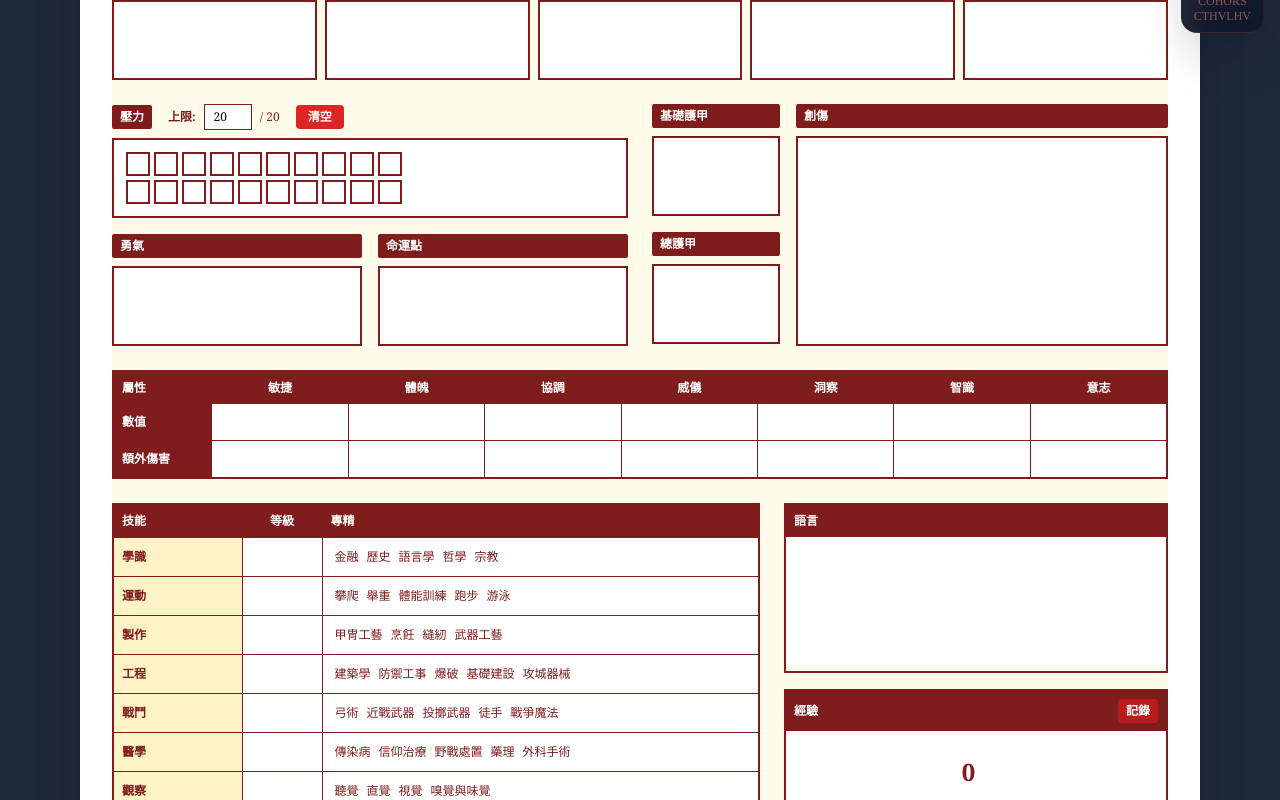
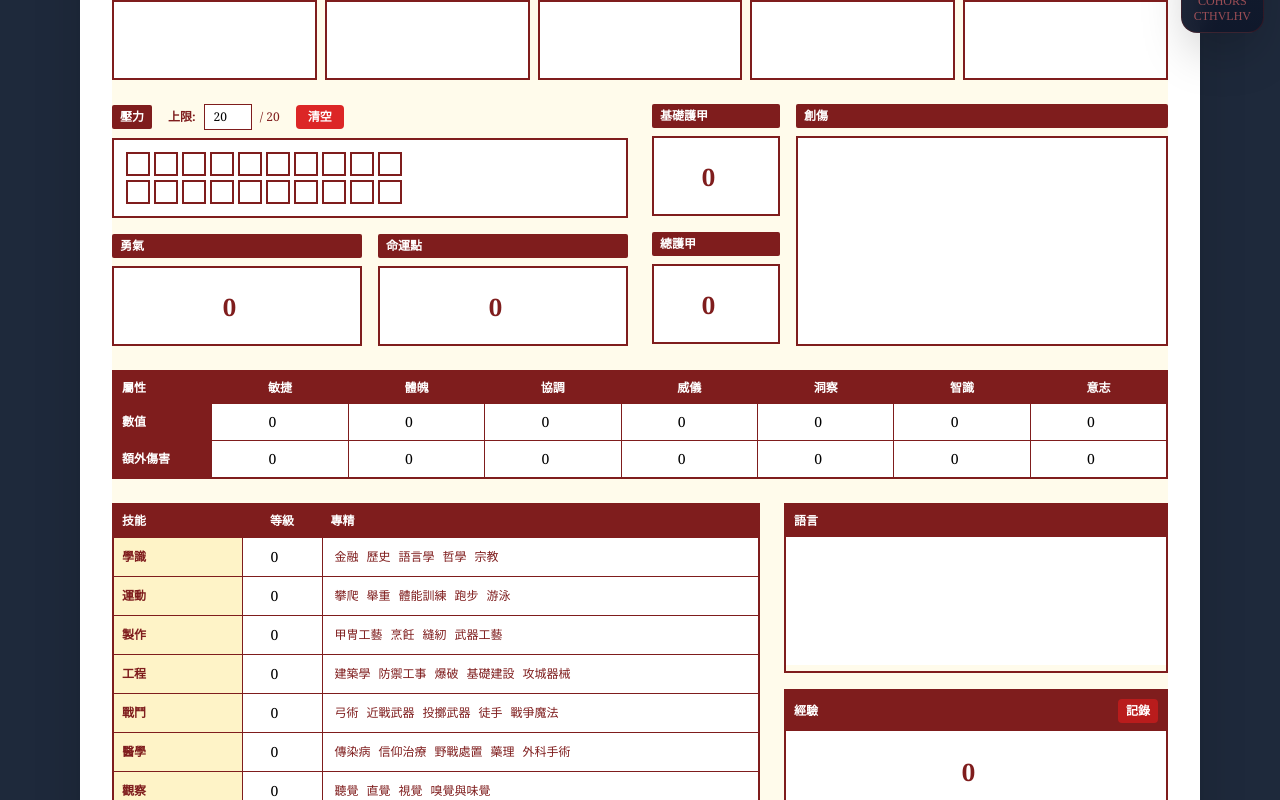
Before and after one commit to SassTTRPGtools/2d20tools, a Nuxt app: page /character in a window 1280 px wide. Shown: the part 560-1360 px from the top of the page. Built offline with nearby package versions, Linux system fonts and the light colour scheme; a web font is replaced by a local one.

Commit message:
基本資料

```diff
--- a/app/components/CohorsCthvlhvSheet.vue
+++ b/app/components/CohorsCthvlhvSheet.vue
@@ -98,6 +98,7 @@
           class="flex flex-col"
         >
           <textarea
+            v-model="personalTruths[n - 1]"
             class="w-full border-2 border-red-900 p-2 h-20 bg-white font-serif resize-none text-sm"
           ></textarea>
         </div>
@@ -108,6 +109,7 @@
           class="flex flex-col"
         >
           <textarea
+            v-model="personalTruths[n + 4]"
             class="w-full border-2 border-red-900 p-2 h-20 bg-white font-serif resize-none text-sm"
           ></textarea>
         </div>
@@ -176,6 +178,7 @@
             <div class="border-2 border-red-900 bg-white h-20 flex items-center justify-center">
               <input
                 type="number"
+                v-model.number="courage"
                 class="w-full h-full text-center border-0 bg-transparent font-serif text-2xl font-bold text-red-900"
                 min="0"
                 max="99"
@@ -189,6 +192,7 @@
             <div class="border-2 border-red-900 bg-white h-20 flex items-center justify-center">
               <input
                 type="number"
+                v-model.number="fate"
                 class="w-full h-full text-center border-0 bg-transparent font-serif text-2xl font-bold text-red-900"
                 min="0"
                 max="99"
@@ -209,6 +213,7 @@
             <div class="border-2 border-red-900 bg-white h-20 flex items-center justify-center">
               <input
                 type="number"
+                v-model.number="baseArmor"
                 class="w-full h-full text-center border-0 bg-transparent font-serif text-2xl font-bold text-red-900"
                 min="0"
                 max="99"
@@ -223,6 +228,7 @@
             <div class="border-2 border-red-900 bg-white h-20 flex items-center justify-center">
               <input
                 type="number"
+                v-model.number="totalArmor"
                 class="w-full h-full text-center border-0 bg-transparent font-serif text-2xl font-bold text-red-900"
                 min="0"
                 max="99"
@@ -238,6 +244,7 @@
           </label>
           <div class="border-2 border-red-900 bg-white flex-1" style="min-height: 168px;">
             <textarea
+              v-model="injuries"
               class="w-full h-full p-2 border-0 bg-transparent font-serif text-sm resize-none"
               style="min-height: 164px;"
             ></textarea>
@@ -276,6 +283,7 @@
               >
                 <input
                   type="number"
+                  v-model.number="sheetData.attributes[attribute.code]"
                   class="w-full p-2 text-center border-0 bg-transparent font-serif text-sm"
                   min="0" max="99"
                 >
@@ -292,6 +300,7 @@
               >
                 <input
                   type="number"
+                  v-model.number="sheetData.attributeBonuses[attribute.code]"
                   class="w-full p-2 text-center border-0 bg-transparent font-serif text-sm"
                   min="0" max="99"
                 >
@@ -348,6 +357,7 @@
                 <td class="border-l border-red-900 bg-white text-center">
                   <input
                     type="number"
+                    v-model.number="sheetData.skills[skill.code]"
                     class="w-full p-2 text-center border-0 bg-transparent font-serif text-sm"
                     min="0" max="99"
                   >
@@ -415,6 +425,7 @@
             語言
           </div>
           <textarea
+            v-model="languages"
             class="w-full p-2 bg-white font-serif resize-none h-32 border-0"
           ></textarea>
         </div>
@@ -561,23 +572,42 @@
 <script setup>
 import { ref, computed, watch, onMounted } from 'vue'
 
-// 基本資訊變數
-const characterName = ref('')
-const culture = ref('')
-const rank = ref('')
-const wealth = ref('')
-const archetype = ref('')
-const background = ref('')
-const talent = ref('')
+// CohorsCthvlhvSheet 專用數據 - 基本資訊
+const sheetData = ref({
+  // 基本資訊
+  characterName: '',
+  culture: '',
+  rank: '',
+  wealth: '',
+  archetype: '',
+  background: '',
+  talent: '',
 
-// 屬性變數
-const might = ref(0)
-const agility = ref(0)
-const reason = ref(0)
-const personality = ref(0)
+  // 個人真理與傷疤 (10個欄位)
+  personalTruths: Array(10).fill(''),
 
-// 技能變數
-const skills = ref({
+    // 屬性數值 (7個屬性)
+    attributes: {
+      AGI: 0,  // 敏捷
+      BRA: 0,  // 體魄
+      COO: 0,  // 協調
+      GRA: 0,  // 威儀
+      INS: 0,  // 洞察
+      REA: 0,  // 智識
+      WIL: 0   // 意志
+    },
+
+    // 屬性額外傷害
+    attributeBonuses: {
+      AGI: 0,
+      BRA: 0,
+      COO: 0,
+      GRA: 0,
+      INS: 0,
+      REA: 0,
+      WIL: 0
+    },  // 技能等級
+  skills: {
     ACADEMIA: 0,
     ATHLETICS: 0,
     CRAFTING: 0,
@@ -590,12 +620,120 @@ const skills = ref({
     STEALTH: 0,
     SURVIVAL: 0,
     TACTICS: 0
+  },
+
+  // 壓力相關
+  maxStressBoxes: 20,
+  stressBoxes: Array(2).fill().map(() => Array(10).fill(false)),
+
+  // 勇氣與命運點
+  courage: 0,
+  fate: 0,
+
+  // 護甲
+  baseArmor: 0,
+  totalArmor: 0,
+  injuries: '',
+
+  // 語言與經驗
+  languages: '',
+  currentExperience: 0,
+  totalExperience: 0,
+  experienceRecords: [],
+
+  // 技能專精選擇
+  selectedFocuses: {}
 })
 
-// 其他變數
-const notes = ref('')
-const sanity = ref(10)
-const totalExperience = ref(0)
+// 為了向後兼容，創建引用到 sheetData 的別名
+const characterName = computed({
+  get: () => sheetData.value.characterName,
+  set: (value) => sheetData.value.characterName = value
+})
+const culture = computed({
+  get: () => sheetData.value.culture,
+  set: (value) => sheetData.value.culture = value
+})
+const rank = computed({
+  get: () => sheetData.value.rank,
+  set: (value) => sheetData.value.rank = value
+})
+const wealth = computed({
+  get: () => sheetData.value.wealth,
+  set: (value) => sheetData.value.wealth = value
+})
+const archetype = computed({
+  get: () => sheetData.value.archetype,
+  set: (value) => sheetData.value.archetype = value
+})
+const background = computed({
+  get: () => sheetData.value.background,
+  set: (value) => sheetData.value.background = value
+})
+const talent = computed({
+  get: () => sheetData.value.talent,
+  set: (value) => sheetData.value.talent = value
+})
+
+// 壓力相關的別名
+const maxStressBoxes = computed({
+  get: () => sheetData.value.maxStressBoxes,
+  set: (value) => sheetData.value.maxStressBoxes = value
+})
+const stressBoxes = computed({
+  get: () => sheetData.value.stressBoxes,
+  set: (value) => sheetData.value.stressBoxes = value
+})
+
+// 經驗相關的別名
+const currentExperience = computed({
+  get: () => sheetData.value.currentExperience,
+  set: (value) => sheetData.value.currentExperience = value
+})
+const totalExperience = computed({
+  get: () => sheetData.value.totalExperience,
+  set: (value) => sheetData.value.totalExperience = value
+})
+const experienceRecords = computed({
+  get: () => sheetData.value.experienceRecords,
+  set: (value) => sheetData.value.experienceRecords = value
+})
+
+// 個人真理與傷疤的別名
+const personalTruths = computed({
+  get: () => sheetData.value.personalTruths,
+  set: (value) => sheetData.value.personalTruths = value
+})
+
+// 勇氣與命運點的別名
+const courage = computed({
+  get: () => sheetData.value.courage,
+  set: (value) => sheetData.value.courage = value
+})
+const fate = computed({
+  get: () => sheetData.value.fate,
+  set: (value) => sheetData.value.fate = value
+})
+
+// 護甲相關的別名
+const baseArmor = computed({
+  get: () => sheetData.value.baseArmor,
+  set: (value) => sheetData.value.baseArmor = value
+})
+const totalArmor = computed({
+  get: () => sheetData.value.totalArmor,
+  set: (value) => sheetData.value.totalArmor = value
+})
+const injuries = computed({
+  get: () => sheetData.value.injuries,
+  set: (value) => sheetData.value.injuries = value
+})
+
+// 語言的別名
+const languages = computed({
+  get: () => sheetData.value.languages,
+  set: (value) => sheetData.value.languages = value
+})
 
 const skillsData = ref([
   {
@@ -747,6 +885,20 @@ const skillsData = ref([
   }
 ])
 
+// UI 狀態變數
+const isHovering = ref(false)
+const hoverIndex = ref(-1)
+
+const tooltip = ref({
+  show: false,
+  attribute: null,
+  x: 0,
+  y: 0,
+  arrowClass: '',
+  arrowStyle: {}
+})
+
+// 屬性資料定義
 const attributes = ref([
   {
     code: 'AGI',
@@ -792,20 +944,6 @@ const attributes = ref([
   }
 ])
 
-const stressBoxes = ref(Array(2).fill().map(() => Array(10).fill(false)))
-const maxStressBoxes = ref(20) // 最大可用壓力格數量
-const isHovering = ref(false)
-const hoverIndex = ref(-1)
-
-const tooltip = ref({
-  show: false,
-  attribute: null,
-  x: 0,
-  y: 0,
-  arrowClass: '',
-  arrowStyle: {}
-})
-
 // 壓力格樣式函數
 const getStressBoxClasses = (row, col) => {
   const boxIndex = (row - 1) * 10 + (col - 1)
@@ -841,12 +979,14 @@ const focusTooltip = ref({
   arrowStyle: {}
 })
 
-const selectedFocuses = ref({})
+// 技能專精選擇的別名
+const selectedFocuses = computed({
+  get: () => sheetData.value.selectedFocuses,
+  set: (value) => sheetData.value.selectedFocuses = value
+})
 
-// 經驗點相關狀態
-const currentExperience = ref(0)
+// 經驗點 Modal 相關狀態
 const showExperienceModal = ref(false)
-const experienceRecords = ref([])
 const newExperienceRecord = ref({
   amount: null,
   date: new Date().toISOString().split('T')[0],
@@ -1146,116 +1286,139 @@ onMounted(() => {
   // 監聽載入數據事件
   window.addEventListener('loadCharacterData', (event) => {
     if (event.detail && event.detail.characterSheet) {
-      loadCharacterSheetData(event.detail.characterSheet)
+      loadCohorsCthvlhvSheetData(event.detail.characterSheet)
     }
   })
 
   // 監聽清除數據事件
   window.addEventListener('clearCharacterData', () => {
-    clearCharacterSheetData()
+    clearCohorsCthvlhvSheetData()
   })
 
   // 監聽獲取數據事件
   window.addEventListener('getSheetData', () => {
-    window.characterSheetData = getCharacterSheetData()
+    window.characterSheetData = getCohorsCthvlhvSheetData()
   })
 })
 
-// 獲取角色表單數據
-const getCharacterSheetData = () => {
+// CohorsCthvlhvSheet 專用 - 獲取表單數據
+const getCohorsCthvlhvSheetData = () => {
+  console.log('CohorsCthvlhvSheet: 獲取表單數據', {
+    dataSize: JSON.stringify(sheetData.value).length,
+    basicInfo: {
+      name: sheetData.value.characterName,
+      culture: sheetData.value.culture
+    }
+  })
+
   return {
-    // 基本信息
-    name: characterName.value,
-    culture: culture.value,
-    rank: rank.value,
-    wealth: wealth.value,
-    archetype: archetype.value,
-    background: background.value,
-    talent: talent.value,
-
-    // 屬性
-    might: might.value,
-    agility: agility.value,
-    reason: reason.value,
-    personality: personality.value,
-
-    // 技能
-    ...skills.value,
-
-    // 經驗值
-    currentExperience: currentExperience.value,
-    totalExperience: totalExperience.value,
-    experienceRecords: experienceRecords.value,
-
-    // 其他
-    notes: notes.value,
-    sanity: sanity.value,
-    // ... 添加其他需要保存的數據
+    componentType: 'CohorsCthvlhvSheet',
+    timestamp: new Date().toISOString(),
+    data: { ...sheetData.value }
   }
 }
 
-// 載入角色表單數據
-const loadCharacterSheetData = (data) => {
-  if (!data) return
+// CohorsCthvlhvSheet 專用 - 載入表單資料
+const loadCohorsCthvlhvSheetData = (inputData) => {
+  if (!inputData) return
 
-  // 基本信息
-  if (data.name !== undefined) characterName.value = data.name
-  if (data.culture !== undefined) culture.value = data.culture
-  if (data.rank !== undefined) rank.value = data.rank
-  if (data.wealth !== undefined) wealth.value = data.wealth
-  if (data.archetype !== undefined) archetype.value = data.archetype
-  if (data.background !== undefined) background.value = data.background
-  if (data.talent !== undefined) talent.value = data.talent
-
-  // 屬性
-  if (data.might !== undefined) might.value = data.might
-  if (data.agility !== undefined) agility.value = data.agility
-  if (data.reason !== undefined) reason.value = data.reason
-  if (data.personality !== undefined) personality.value = data.personality
-
-  // 技能
-  Object.keys(skills.value).forEach(skill => {
-    if (data[skill] !== undefined) {
-      skills.value[skill] = data[skill]
-    }
+  console.log('CohorsCthvlhvSheet: 載入表單資料', {
+    inputType: typeof inputData,
+    hasData: inputData.data ? '有 data 屬性' : '無 data 屬性'
   })
 
-  // 經驗值
-  if (data.currentExperience !== undefined) currentExperience.value = data.currentExperience
-  if (data.totalExperience !== undefined) totalExperience.value = data.totalExperience
-  if (data.experienceRecords) experienceRecords.value = data.experienceRecords
+  // 如果有包裝層 (componentType: 'CohorsCthvlhvSheet', data: {...})
+  const data = inputData.data || inputData
 
-  // 其他
-  if (data.notes !== undefined) notes.value = data.notes
-  if (data.sanity !== undefined) sanity.value = data.sanity
+  // 直接更新 sheetData.value，使用 Object.assign 合併
+  Object.assign(sheetData.value, data)
+
+  console.log('CohorsCthvlhvSheet: 資料載入完成', {
+    characterName: sheetData.value.characterName,
+    culture: sheetData.value.culture
+  })
 }
 
-// 清除角色表單數據
-const clearCharacterSheetData = () => {
-  characterName.value = ''
-  culture.value = ''
-  rank.value = ''
-  wealth.value = ''
-  archetype.value = ''
-  background.value = ''
-  talent.value = ''
+// CohorsCthvlhvSheet 專用 - 清除表單資料
+const clearCohorsCthvlhvSheetData = () => {
+  console.log('CohorsCthvlhvSheet: 清除表單資料')
 
-  might.value = 0
-  agility.value = 0
-  reason.value = 0
-  personality.value = 0
+  // 重置整個 sheetData 為預設值
+  Object.assign(sheetData.value, {
+    // 基本角色資訊
+    characterName: '',
+    culture: '',
+    rank: '',
+    wealth: '',
+    archetype: '',
+    background: '',
+    talent: '',
 
-  // 重置技能
-  Object.keys(skills.value).forEach(skill => {
-    skills.value[skill] = 0
+    // 個人真理與傷疤 (10個欄位)
+    personalTruths: Array(10).fill(''),
+
+    // 屬性數值 (7個屬性)
+    attributes: {
+      AGI: 0,  // 敏捷
+      BRA: 0,  // 體魄
+      COO: 0,  // 協調
+      GRA: 0,  // 威儀
+      INS: 0,  // 洞察
+      REA: 0,  // 智識
+      WIL: 0   // 意志
+    },
+
+    // 屬性額外傷害
+    attributeBonuses: {
+      AGI: 0,
+      BRA: 0,
+      COO: 0,
+      GRA: 0,
+      INS: 0,
+      REA: 0,
+      WIL: 0
+    },
+
+    // 技能等級
+    skills: {
+      ACADEMIA: 0,
+      ATHLETICS: 0,
+      CRAFTING: 0,
+      ENGINEERING: 0,
+      FIGHTING: 0,
+      MEDICINE: 0,
+      OBSERVATION: 0,
+      PERSUASION: 0,
+      RESILIENCE: 0,
+      STEALTH: 0,
+      SURVIVAL: 0,
+      TACTICS: 0
+    },
+
+    // 壓力相關
+    maxStressBoxes: 20,
+    stressBoxes: Array(2).fill().map(() => Array(10).fill(false)),
+
+    // 勇氣與命運點
+    courage: 0,
+    fate: 0,
+
+    // 護甲
+    baseArmor: 0,
+    totalArmor: 0,
+    injuries: '',
+
+    // 語言與經驗
+    languages: '',
+    currentExperience: 0,
+    totalExperience: 0,
+    experienceRecords: [],
+
+    // 技能專精選擇
+    selectedFocuses: {}
   })
 
-  currentExperience.value = 0
-  totalExperience.value = 0
-  experienceRecords.value = []
-
-  notes.value = ''
-  sanity.value = 10
+  console.log('CohorsCthvlhvSheet: 資料清除完成')
 }
 
 // 觸發數據變更事件
@@ -1263,12 +1426,9 @@ const triggerDataChange = () => {
   window.dispatchEvent(new CustomEvent('characterDataChanged'))
 }
 
-// 監聽數據變更
-watch([
-  characterName, culture, rank, wealth, archetype, background, talent,
-  might, agility, reason, personality, skills, currentExperience,
-  totalExperience, experienceRecords, notes, sanity
-], () => {
-  triggerDataChange()
+// CohorsCthvlhvSheet 專用 - 監聽資料變更以自動儲存
+watch(sheetData, () => {
+  console.log('CohorsCthvlhvSheet: 資料變更，觸發自動儲存')
+  window.dispatchEvent(new CustomEvent('characterDataChanged'))
 }, { deep: true })
 </script>
```
Lines whose indentation alone changed are shown as unchanged.
